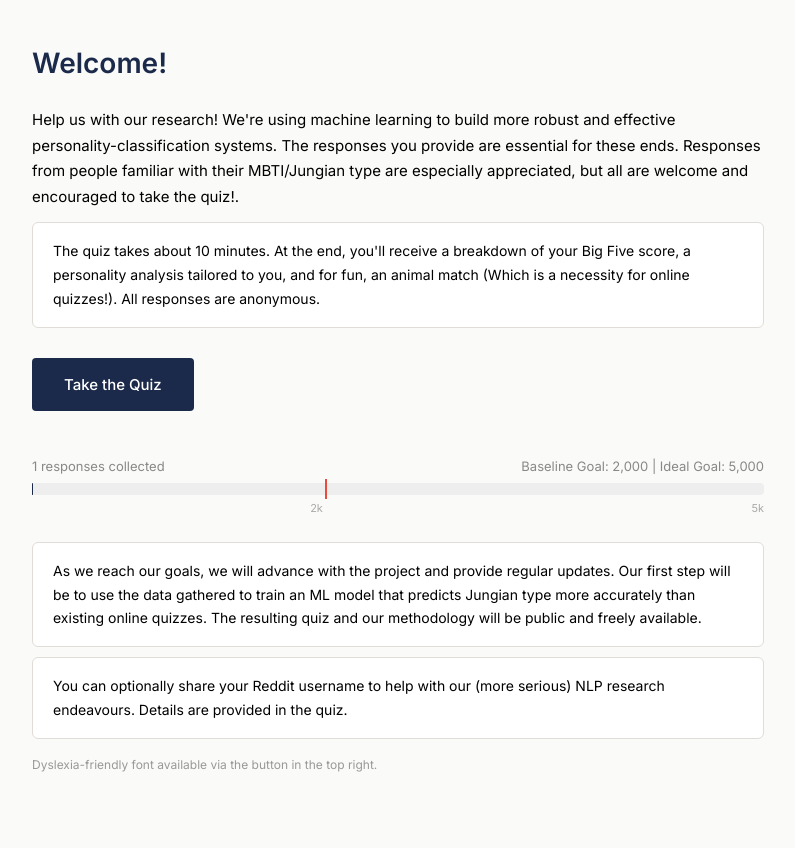
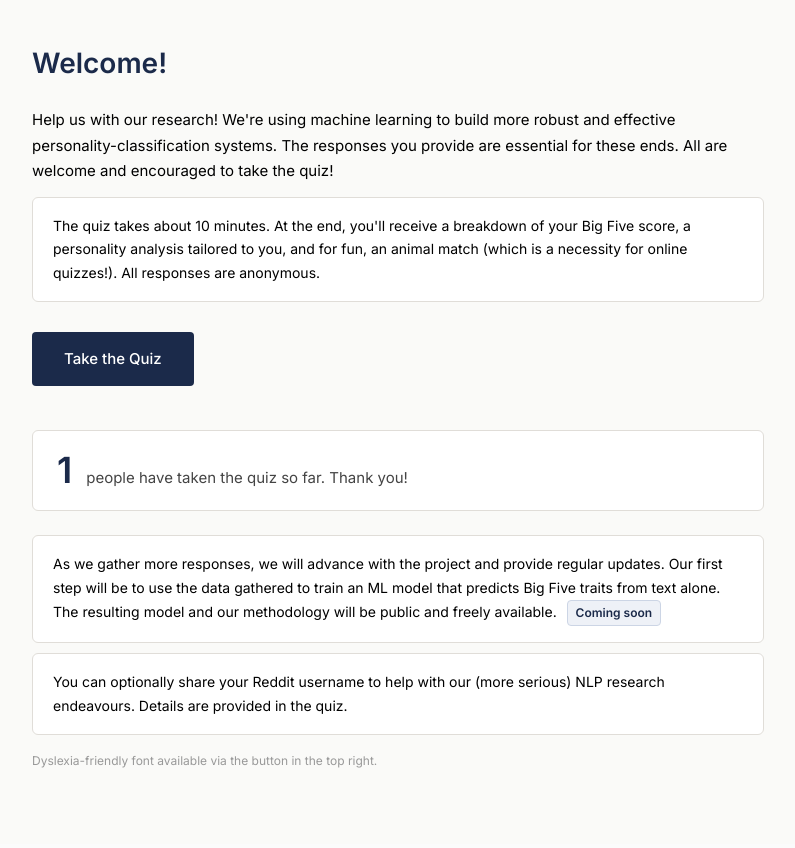
Before and after one commit to O-Nicolinho/AlephPsychometrics, a Python web app: template templates/home.html in a window 1280 px wide. Shown: the part 107-955 px from the top of the page, without its empty margins (242-1037 px from the left). After the commit the page ends 875 px from the top, so only its background shows below. Run offline with Jinja, Linux system fonts and the light colour scheme; the template is opened without the code that fills it: most values are stand-ins (such as "Sample title", 1, 10 or a date in 2020); some web fonts are replaced.

Commit message:
Updated home and base

```diff
--- a/templates/base.html
+++ b/templates/base.html
@@ -6,6 +6,7 @@
     <meta charset="UTF-8">
     <meta name="viewport" content="width=device-width, initial-scale=1.0">
     <title>{% block title %}Psychometrics{% endblock %}</title>
+    {% block head_meta %}{% endblock %}
     <link href="https://fonts.googleapis.com/css2?family=Inter:wght@400;500;600&display=swap" rel="stylesheet">
     <link href="https://fonts.cdnfonts.com/css/opendyslexic" rel="stylesheet">
     <style>
--- a/templates/home.html
+++ b/templates/home.html
@@ -1,6 +1,20 @@
 {% extends "base.html" %}
 
 {% block title %}Aleph Psychometrics{% endblock %}
+
+{% block head_meta %}
+<meta name="description" content="A fun 10-minute personality quiz. Get a breakdown of your Big Five scores, a personality analysis tailored to you, and an animal match. All responses are anonymous.">
+<meta property="og:type" content="website">
+<meta property="og:site_name" content="Aleph Psychometrics">
+<meta property="og:title" content="Aleph Psychometrics">
+<meta property="og:description" content="A fun 10-minute personality quiz. Get a breakdown of your Big Five scores, a personality analysis tailored to you, and an animal match.">
+<meta property="og:url" content="https://alephpsychometrics.org/">
+<meta property="og:image" content="https://alephpsychometrics.org/static/logo.png">
+<meta name="twitter:card" content="summary">
+<meta name="twitter:title" content="Aleph Psychometrics">
+<meta name="twitter:description" content="A fun 10-minute personality quiz. Get a breakdown of your Big Five scores, a personality analysis tailored to you, and an animal match.">
+<meta name="twitter:image" content="https://alephpsychometrics.org/static/logo.png">
+{% endblock %}
 
 {% block extra_css %}
 <style>
@@ -17,39 +31,61 @@
         font-size: 14px;
         margin-bottom: 0;
     }
+
+    .count-box {
+        background: #ffffff;
+        border: 1px solid #e0ddd8;
+        border-radius: 6px;
+        padding: 20px 24px;
+        margin: 24px 0;
+        display: flex;
+        align-items: baseline;
+        gap: 14px;
+        flex-wrap: wrap;
+    }
+    .count-number {
+        font-size: 36px;
+        font-weight: 700;
+        color: #1b2a4a;
+        line-height: 1.1;
+    }
+    .count-label {
+        font-size: 15px;
+        color: #444;
+    }
+
+    .coming-soon {
+        display: inline-block;
+        background: #eef1f7;
+        color: #1b2a4a;
+        border: 1px solid #ccd5e5;
+        border-radius: 4px;
+        padding: 2px 8px;
+        font-size: 12px;
+        font-weight: 600;
+        margin-left: 6px;
+    }
 </style>
 {% endblock %}
 
 {% block content %}
 <h1>Welcome!</h1>
 
-<p>Help us with our research! We're using machine learning to build more robust and effective personality-classification systems. The responses you provide are essential for these ends. Responses from people familiar with their MBTI/Jungian type are especially appreciated, but all are welcome and encouraged to take the quiz!.</p>
+<p>Help us with our research! We're using machine learning to build more robust and effective personality-classification systems. The responses you provide are essential for these ends. All are welcome and encouraged to take the quiz!</p>
 
 <div class="info-box">
-    <p>The quiz takes about 10 minutes. At the end, you'll receive a breakdown of your Big Five score, a personality analysis tailored to you, and for fun, an animal match (Which is a necessity for online quizzes!). All responses are anonymous.</p>
+    <p>The quiz takes about 10 minutes. At the end, you'll receive a breakdown of your Big Five score, a personality analysis tailored to you, and for fun, an animal match (which is a necessity for online quizzes!). All responses are anonymous.</p>
 </div>
 
 <a href="/quiz" class="btn" style="margin: 20px 0; display: inline-block;">Take the Quiz</a>
 
-<div style="margin: 24px 0;">
-    <div style="display: flex; justify-content: space-between; font-size: 13px; color: #888; margin-bottom: 6px;">
-        <span>{{ count }} responses collected</span>
-        <span>Baseline Goal: 2,000 | Ideal Goal: 5,000</span>
-    </div>
-    <div style="background: #eee; border-radius: 4px; height: 12px; position: relative;">
-        {% set pct = count / 50 %}
-        {% if pct > 100 %}{% set pct = 100 %}{% endif %}
-        <div style="width: {{ pct }}%; height: 12px; border-radius: 4px; background-color: #1b2a4a;"></div>
-        <div style="position: absolute; left: 40%; top: -4px; bottom: -4px; width: 2px; background-color: #e74c3c;"></div>
-    </div>
-    <div style="display: flex; justify-content: space-between; font-size: 11px; color: #aaa; margin-top: 4px;">
-    <span style="margin-left: 38%;">2k</span>
-    <span>5k</span>
-    </div>
+<div class="count-box">
+    <span class="count-number">{{ "{:,}".format(count) }}</span>
+    <span class="count-label">people have taken the quiz so far. Thank you!</span>
 </div>
 
 <div class="info-box">
-    <p>As we reach our goals, we will advance with the project and provide regular updates. Our first step will be to use the data gathered to train an ML model that predicts Jungian type more accurately than existing online quizzes. The resulting quiz and our methodology will be public and freely available. </p>
+    <p>As we gather more responses, we will advance with the project and provide regular updates. Our first step will be to use the data gathered to train an ML model that predicts Big Five traits from text alone. The resulting model and our methodology will be public and freely available. <span class="coming-soon">Coming soon</span></p>
 </div>
 
 <div class="info-box">
```
